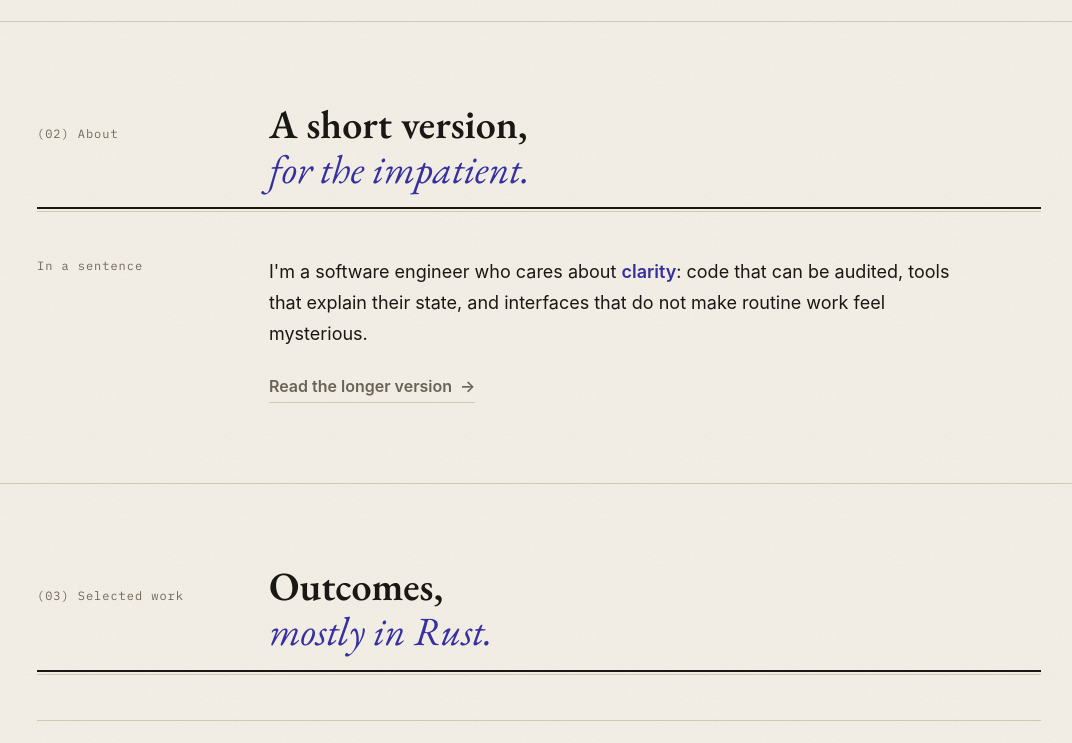
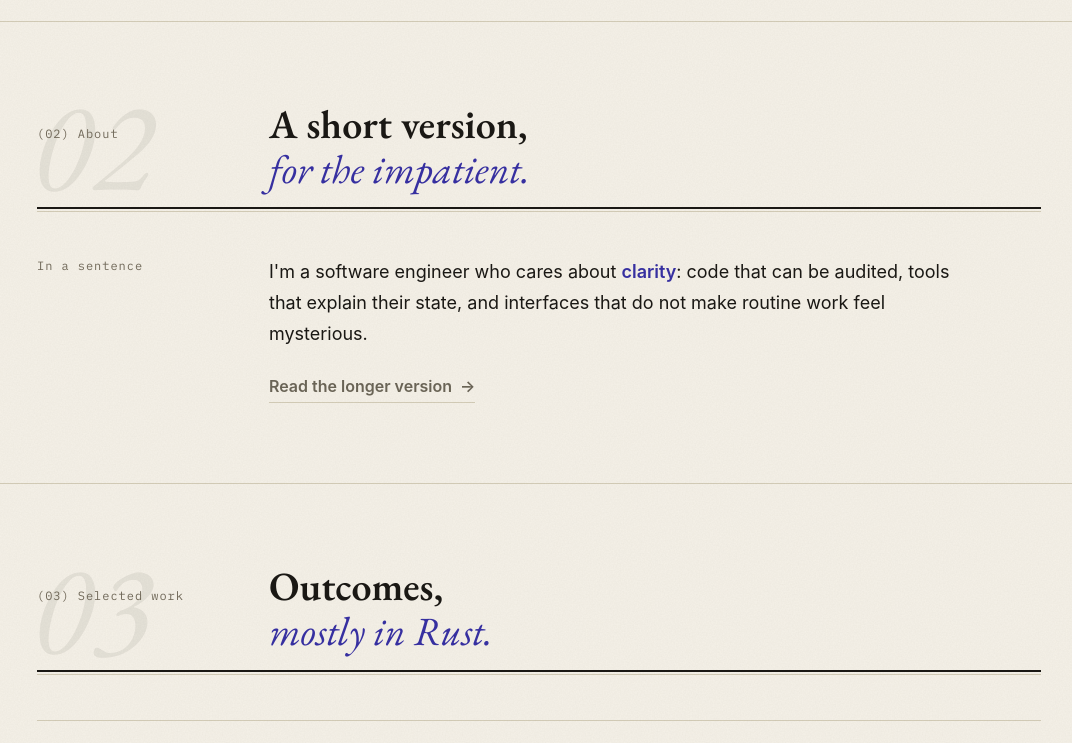
Before and after one commit to frankxue831/frankxue831.github.io, a Jekyll site: the page built from index.html, in a window 1280 px wide and 1400 px high, scrolled down 624 px. Shown: the part 199-942 px from the top of the window, without its empty margins (101-1173 px from the left). Built offline with Jekyll 4.4.1, drawn with Linux system fonts in a browser that asks for light colours.

Commit message:
feat(editorial): ghost numerals on home section heads (EN+ZH)
Co-Authored-By: Claude Fable 5 <noreply@anthropic.com>

```diff
--- a/index.html
+++ b/index.html
@@ -72,6 +72,7 @@ alternate: /zh/
 
 <section class="section wrap reveal" aria-labelledby="about-h">
     <header class="section__head">
+        <span class="ghost-num" aria-hidden="true">02</span>
         <p class="section__num">(02)  About</p>
         <h2 id="about-h" class="section__title">
             A short version, <em>for the impatient.</em>
@@ -95,6 +96,7 @@ alternate: /zh/
 
 <section class="section wrap" aria-labelledby="work-h">
     <header class="section__head">
+        <span class="ghost-num" aria-hidden="true">03</span>
         <p class="section__num">(03)  Selected work</p>
         <h2 id="work-h" class="section__title">
             Outcomes, <em>mostly in Rust.</em>
@@ -155,6 +157,7 @@ alternate: /zh/
 {%- if latest_notes.size > 0 -%}
 <section class="section wrap reveal" aria-labelledby="writing-h">
     <header class="section__head">
+        <span class="ghost-num" aria-hidden="true">04</span>
         <p class="section__num">(04)  Writing</p>
         <h2 id="writing-h" class="section__title">
             Latest <em>notes.</em>
@@ -188,6 +191,7 @@ alternate: /zh/
 
 <section class="section wrap reveal" aria-labelledby="contact-h">
     <header class="section__head">
+        <span class="ghost-num" aria-hidden="true">05</span>
         <p class="section__num">(05)  Contact</p>
         <h2 id="contact-h" class="section__title">
             Say <em>hello.</em>
--- a/zh/index.html
+++ b/zh/index.html
@@ -70,6 +70,7 @@ alternate: /
 
 <section class="section wrap reveal" aria-labelledby="about-h">
     <header class="section__head">
+        <span class="ghost-num" aria-hidden="true">02</span>
         <p class="section__num">(02)  关于</p>
         <h2 id="about-h" class="section__title">
             简单<em>说说。</em>
@@ -91,6 +92,7 @@ alternate: /
 
 <section class="section wrap" aria-labelledby="work-h">
     <header class="section__head">
+        <span class="ghost-num" aria-hidden="true">03</span>
         <p class="section__num">(03)  作品</p>
         <h2 id="work-h" class="section__title">
             最近做的<em>一些东西。</em>
@@ -149,6 +151,7 @@ alternate: /
 {%- if latest_notes.size > 0 -%}
 <section class="section wrap reveal" aria-labelledby="writing-h">
     <header class="section__head">
+        <span class="ghost-num" aria-hidden="true">04</span>
         <p class="section__num">(04)  写作</p>
         <h2 id="writing-h" class="section__title">
             最近的<em>笔记。</em>
@@ -182,6 +185,7 @@ alternate: /
 
 <section class="section wrap reveal" aria-labelledby="contact-h">
     <header class="section__head">
+        <span class="ghost-num" aria-hidden="true">05</span>
         <p class="section__num">(05)  联系</p>
         <h2 id="contact-h" class="section__title">
             <em>联系我。</em>
```
